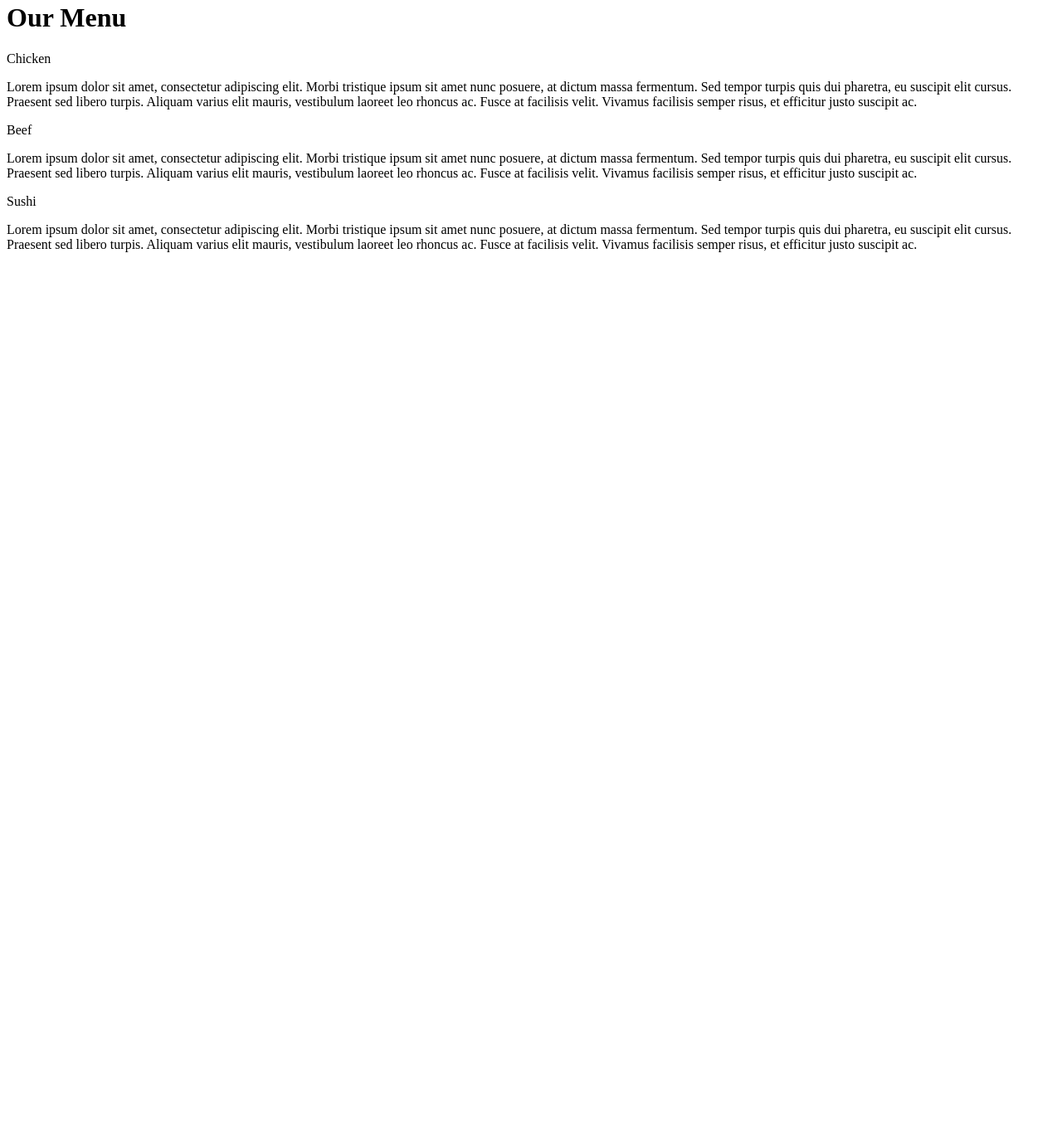
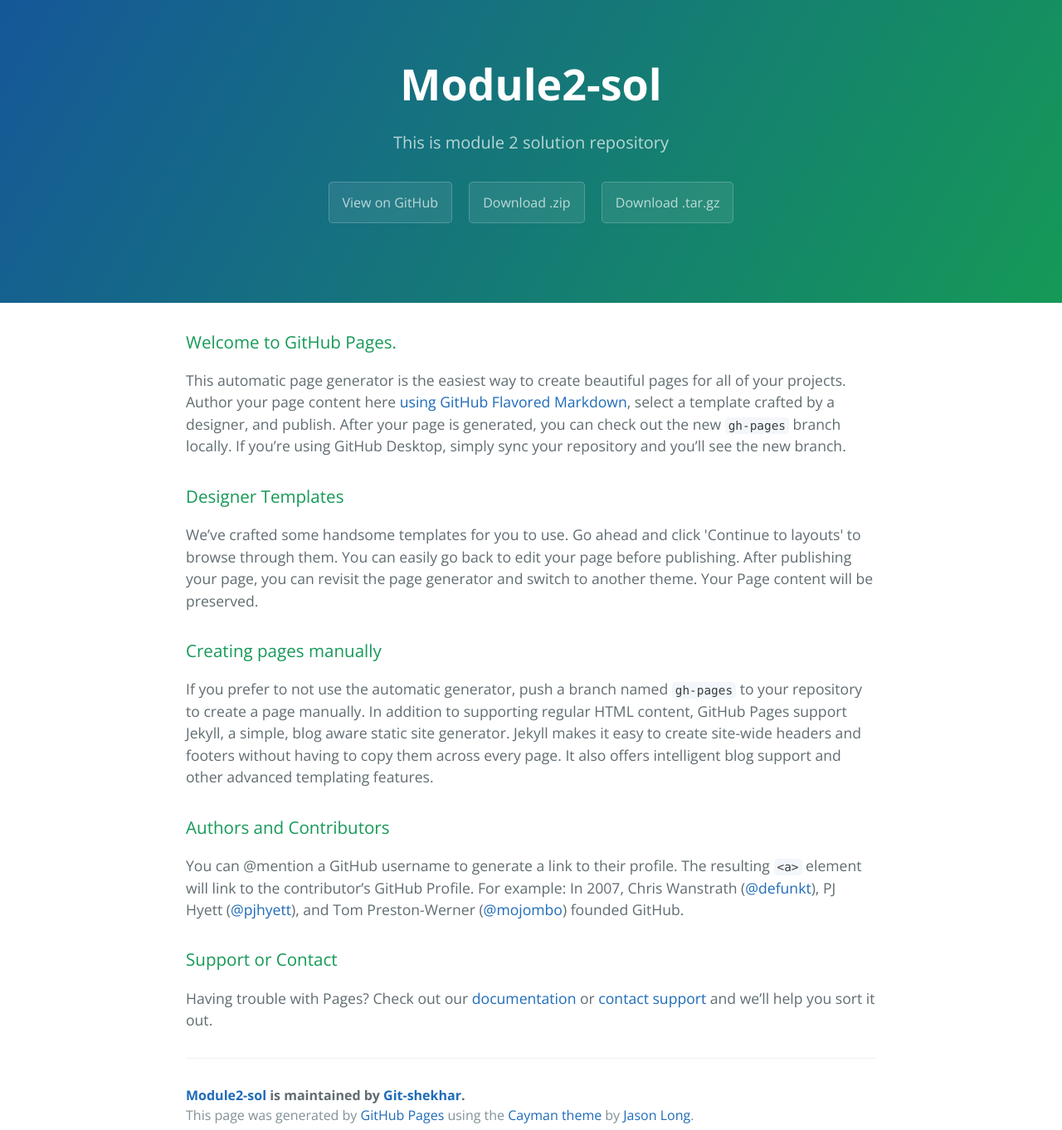
Before and after one commit to Git-shekhar/module2-sol, a plain HTML site: page index.html in a window 1280 px wide. Shown: the part 18-1380 px from the top of the page at 83% size. Before the commit the page ends 800 px from the top, so only its background shows below. Drawn offline with nearby package versions, Linux system fonts and the light colour scheme.

Commit message:
Create gh-pages branch via GitHub

```diff
--- a/index.html
+++ b/index.html
@@ -1,47 +1,48 @@
+<!DOCTYPE html>
+<html lang="en-us">
+  <head>
+    <meta charset="UTF-8">
+    <title>Module2-sol by Git-shekhar</title>
+    <meta name="viewport" content="width=device-width, initial-scale=1">
+    <link rel="stylesheet" type="text/css" href="stylesheets/normalize.css" media="screen">
+    <link href='https://fonts.googleapis.com/css?family=Open+Sans:400,700' rel='stylesheet' type='text/css'>
+    <link rel="stylesheet" type="text/css" href="stylesheets/stylesheet.css" media="screen">
+    <link rel="stylesheet" type="text/css" href="stylesheets/github-light.css" media="screen">
+  </head>
+  <body>
+    <section class="page-header">
+      <h1 class="project-name">Module2-sol</h1>
+      <h2 class="project-tagline">This is module 2 solution repository</h2>
+      <a href="https://github.com/Git-shekhar/module2-sol" class="btn">View on GitHub</a>
+      <a href="https://github.com/Git-shekhar/module2-sol/zipball/master" class="btn">Download .zip</a>
+      <a href="https://github.com/Git-shekhar/module2-sol/tarball/master" class="btn">Download .tar.gz</a>
+    </section>
 
-<!DOCTYPE html>
-<html>
-<head>
-	<meta charset="utf-8">
+    <section class="main-content">
+      <h3>
+<a id="welcome-to-github-pages" class="anchor" href="#welcome-to-github-pages" aria-hidden="true"><span aria-hidden="true" class="octicon octicon-link"></span></a>Welcome to GitHub Pages.</h3>
+<p>This automatic page generator is the easiest way to create beautiful pages for all of your projects. Author your page content here <a href="https://guides.github.com/features/mastering-markdown/">using GitHub Flavored Markdown</a>, select a template crafted by a designer, and publish. After your page is generated, you can check out the new <code>gh-pages</code> branch locally. If you’re using GitHub Desktop, simply sync your repository and you’ll see the new branch.</p>
+<h3>
+<a id="designer-templates" class="anchor" href="#designer-templates" aria-hidden="true"><span aria-hidden="true" class="octicon octicon-link"></span></a>Designer Templates</h3>
+<p>We’ve crafted some handsome templates for you to use. Go ahead and click 'Continue to layouts' to browse through them. You can easily go back to edit your page before publishing. After publishing your page, you can revisit the page generator and switch to another theme. Your Page content will be preserved.</p>
+<h3>
+<a id="creating-pages-manually" class="anchor" href="#creating-pages-manually" aria-hidden="true"><span aria-hidden="true" class="octicon octicon-link"></span></a>Creating pages manually</h3>
+<p>If you prefer to not use the automatic generator, push a branch named <code>gh-pages</code> to your repository to create a page manually. In addition to supporting regular HTML content, GitHub Pages support Jekyll, a simple, blog aware static site generator. Jekyll makes it easy to create site-wide headers and footers without having to copy them across every page. It also offers intelligent blog support and other advanced templating features.</p>
+<h3>
+<a id="authors-and-contributors" class="anchor" href="#authors-and-contributors" aria-hidden="true"><span aria-hidden="true" class="octicon octicon-link"></span></a>Authors and Contributors</h3>
+<p>You can @mention a GitHub username to generate a link to their profile. The resulting <code>&lt;a&gt;</code> element will link to the contributor’s GitHub Profile. For example: In 2007, Chris Wanstrath (<a class="user-mention" data-hovercard-type="user" data-hovercard-url="/users/defunkt/hovercard" data-octo-click="hovercard-link-click" data-octo-dimensions="link_type:self" href="https://github.com/defunkt">@defunkt</a>), PJ Hyett (<a class="user-mention" data-hovercard-type="user" data-hovercard-url="/users/pjhyett/hovercard" data-octo-click="hovercard-link-click" data-octo-dimensions="link_type:self" href="https://github.com/pjhyett">@pjhyett</a>), and Tom Preston-Werner (<a class="user-mention" data-hovercard-type="user" data-hovercard-url="/users/mojombo/hovercard" data-octo-click="hovercard-link-click" data-octo-dimensions="link_type:self" href="https://github.com/mojombo">@mojombo</a>) founded GitHub.</p>
+<h3>
+<a id="support-or-contact" class="anchor" href="#support-or-contact" aria-hidden="true"><span aria-hidden="true" class="octicon octicon-link"></span></a>Support or Contact</h3>
+<p>Having trouble with Pages? Check out our <a href="https://help.github.com/pages">documentation</a> or <a href="https://github.com/contact">contact support</a> and we’ll help you sort it out.</p>
 
-	<meta name="viewport" content="width=device-width, initial-scale=1">
+      <footer class="site-footer">
+        <span class="site-footer-owner"><a href="https://github.com/Git-shekhar/module2-sol">Module2-sol</a> is maintained by <a href="https://github.com/Git-shekhar">Git-shekhar</a>.</span>
 
-	<link rel="stylesheet" type="text/css" href="css-styles.css">
-	<title>Module 2 Solution</title>
-</head>
-<body>
-	<h1>Our Menu</h1>
-	<div class="row">
-	<div class="container col-lg-4 col-md-6 col-sm-12">
-		<section>
-		<div id="chicken">
-			Chicken
-		</div>
-		<p>
-			Lorem ipsum dolor sit amet, consectetur adipiscing elit. Morbi tristique ipsum sit amet nunc posuere, at dictum massa fermentum. Sed tempor turpis quis dui pharetra, eu suscipit elit cursus. Praesent sed libero turpis. Aliquam varius elit mauris, vestibulum laoreet leo rhoncus ac. Fusce at facilisis velit. Vivamus facilisis semper risus, et efficitur justo suscipit ac.
-		</p>
-		</section>
-	</div>
-	<div class="container col-lg-4 col-md-6 col-sm-12">
-		<section>
-		<div id="beef">
-			Beef
-		</div>
-		<p>
-			Lorem ipsum dolor sit amet, consectetur adipiscing elit. Morbi tristique ipsum sit amet nunc posuere, at dictum massa fermentum. Sed tempor turpis quis dui pharetra, eu suscipit elit cursus. Praesent sed libero turpis. Aliquam varius elit mauris, vestibulum laoreet leo rhoncus ac. Fusce at facilisis velit. Vivamus facilisis semper risus, et efficitur justo suscipit ac.
-		</p>
-		</section>
-	</div>
-	<div class="container col-lg-4 col-md-12 col-sm-12">
-		<section>
-		<div id="sushi">
-			Sushi
-		</div>
-		<p>
-			Lorem ipsum dolor sit amet, consectetur adipiscing elit. Morbi tristique ipsum sit amet nunc posuere, at dictum massa fermentum. Sed tempor turpis quis dui pharetra, eu suscipit elit cursus. Praesent sed libero turpis. Aliquam varius elit mauris, vestibulum laoreet leo rhoncus ac. Fusce at facilisis velit. Vivamus facilisis semper risus, et efficitur justo suscipit ac.
-		</p>
-		</section>
-	</div>
-	</div>
-</body>
+        <span class="site-footer-credits">This page was generated by <a href="https://pages.github.com">GitHub Pages</a> using the <a href="https://github.com/jasonlong/cayman-theme">Cayman theme</a> by <a href="https://twitter.com/jasonlong">Jason Long</a>.</span>
+      </footer>
+
+    </section>
+
+
+  </body>
 </html>
```
